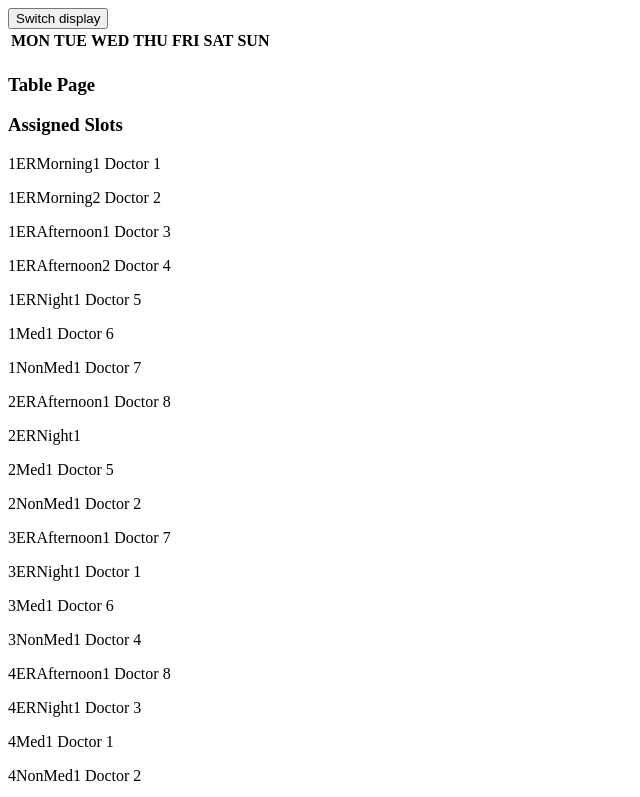
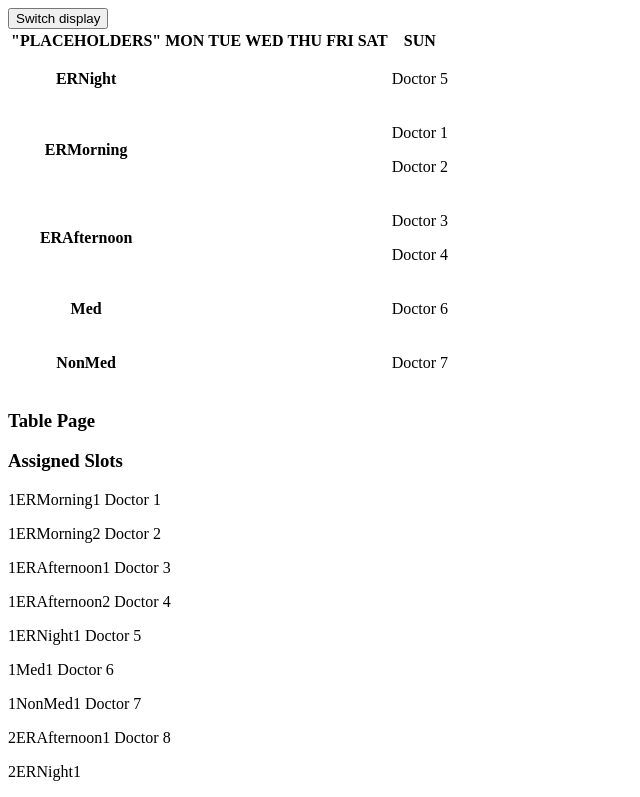
Before and after one commit to Subhavich/doc-sche, a React (Vite) app: page / in a window 1280 px wide. Shown: the top 797 px of the page, without its empty margins (0-640 px from the left). Built offline with nearby package versions, Linux system fonts and the light colour scheme.

Commit message:
fix slotless days bug

```diff
--- a/src/TableComponents.jsx
+++ b/src/TableComponents.jsx
@@ -1,9 +1,10 @@
-import { DAYS } from "./utils/static";
+import { DAYS, WORKTYPES } from "./utils/static";
 import { deriveWeeks } from "./utils/rendering";
 export const THead = () => {
   return (
     <thead>
       <tr>
+        <th>"PLACEHOLDERS"</th>
         {DAYS.map((day) => (
           <th>{day.toUpperCase()}</th>
         ))}
@@ -13,13 +14,29 @@ export const THead = () => {
 };
 
 export const TBody = ({ slots }) => {
-  const mockCtg = ["er1", "er2"];
-
-  deriveWeeks(slots);
+  const page = 0;
+  const mockWeek = deriveWeeks(slots)[page];
 
   return (
     <tbody>
-      <tr></tr>
+      {WORKTYPES.map((worktype) => (
+        <tr>
+          <th>{worktype}</th>
+          {DAYS.map((day, ind) => {
+            console.log(worktype);
+            const targetedSlot = mockWeek[ind].slots.filter((slot) => {
+              return slot.type === worktype;
+            });
+            return (
+              <td>
+                {targetedSlot.map((slot) => (
+                  <p>{slot.doctor ? slot.doctor : "UNASSIGNED"}</p>
+                ))}
+              </td>
+            );
+          })}
+        </tr>
+      ))}
     </tbody>
   );
 };
--- a/src/TablePage.jsx
+++ b/src/TablePage.jsx
@@ -1,7 +1,5 @@
 import { TBody, THead } from "./TableComponents";
 export default function TablePage({ initialSlots, doctors }) {
-  console.log("received ", initialSlots);
-  console.log("received ", doctors);
   return (
     <>
       <Table slots={initialSlots} />
--- a/src/utils/rendering.js
+++ b/src/utils/rendering.js
@@ -78,7 +78,7 @@ export const deriveWeeks = (slots) => {
 
     if (weekIndex === 0) {
       for (let dayOfWeek = 1; dayOfWeek < currentWeekDay; dayOfWeek++) {
-        weekArray.push({ date: null });
+        weekArray.push({ date: null, slots: [] });
       }
     }
 
@@ -91,7 +91,7 @@ export const deriveWeeks = (slots) => {
         weekArray.push({ date: currentDate, slots: filteredSlots });
         currentDate++;
       } else {
-        weekArray.push({ date: null });
+        weekArray.push({ date: null, slots: [] });
       }
     }
     monthArray.push(weekArray);
--- a/src/utils/static.js
+++ b/src/utils/static.js
@@ -14,3 +14,11 @@ export const MONTHS = [
 ];
 
 export const DAYS = ["mon", "tue", "wed", "thu", "fri", "sat", "sun"];
+
+export const WORKTYPES = [
+  "ERNight",
+  "ERMorning",
+  "ERAfternoon",
+  "Med",
+  "NonMed",
+];
```
